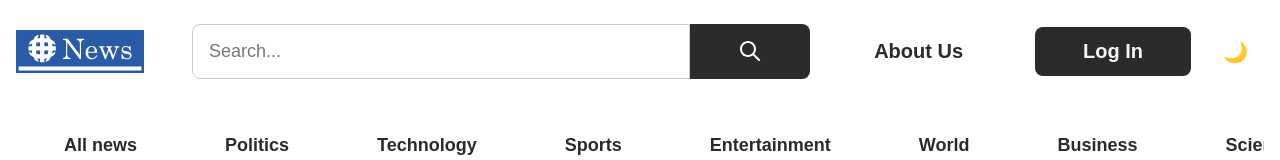
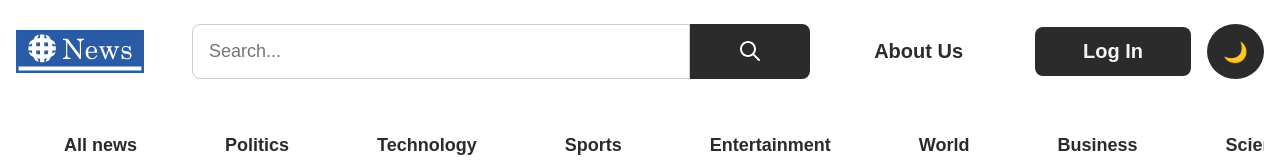
Before and after one commit to anton-lazorenko/News_Website_Pet_Project, a React (Vite) app: page / in a window 1280 px wide. Shown: the top 160 px of the page. Built offline with nearby package versions, Linux system fonts and the light colour scheme; no server answers.

Commit message:
fix: responsive layout for mobile

```diff
--- a/src/components/ArticleCard/articleCard.css
+++ b/src/components/ArticleCard/articleCard.css
@@ -1,6 +1,7 @@
 
 .article-card {
   max-width: 560px;
+  width: 100%;
   display: flex;
   flex-direction: column;
   justify-content: space-between;
@@ -42,3 +43,11 @@
 .creator {
   font-style: italic;
 }
+
+@media (max-width: 480px) {
+
+  .article-card {
+    max-width: 380px;
+    gap: 12px;
+  }
+}
--- a/src/components/Header/header.css
+++ b/src/components/Header/header.css
@@ -51,8 +51,11 @@
 }
 
 .theme-button {
-  background-color: transparent;
+  background: var(--btn-bg);
+  border-radius: 50%;
+  margin: 0;
 }
+
 
 @media (max-width: 960px) {
   .nav {
```
